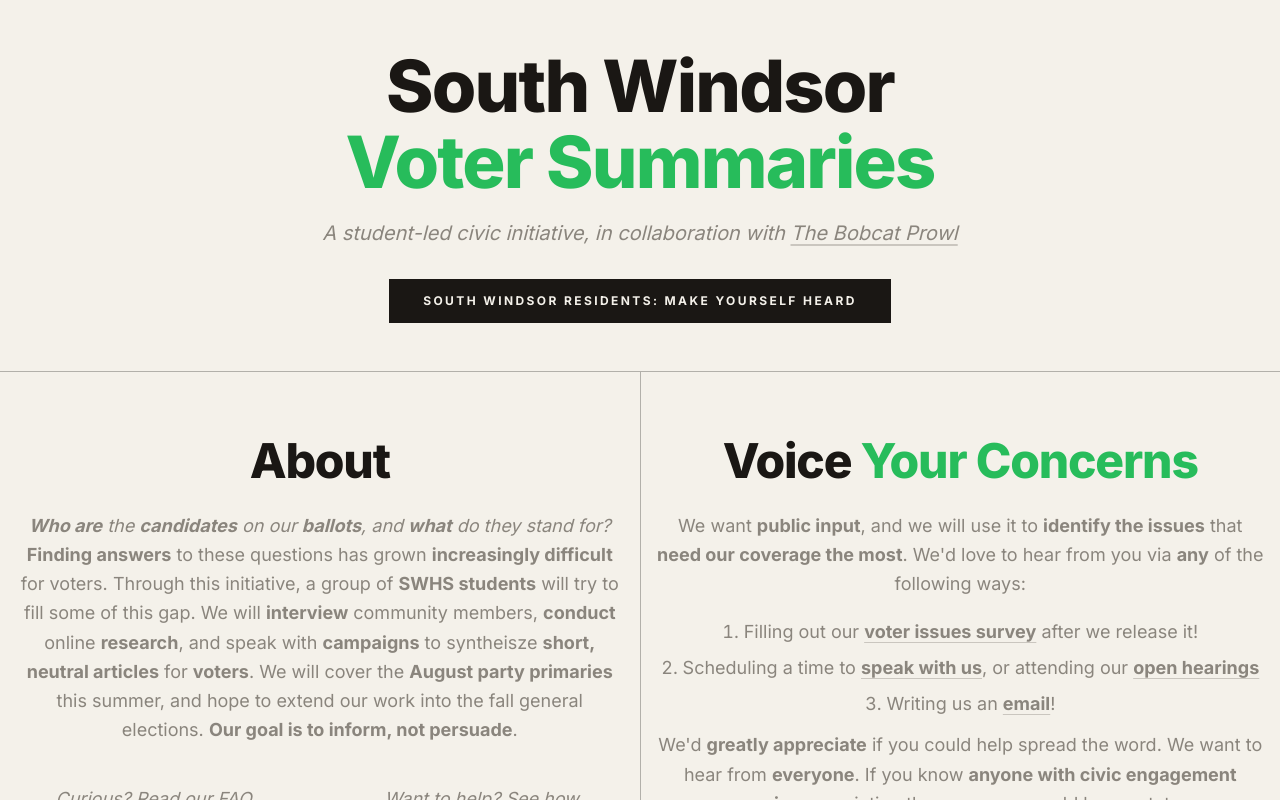
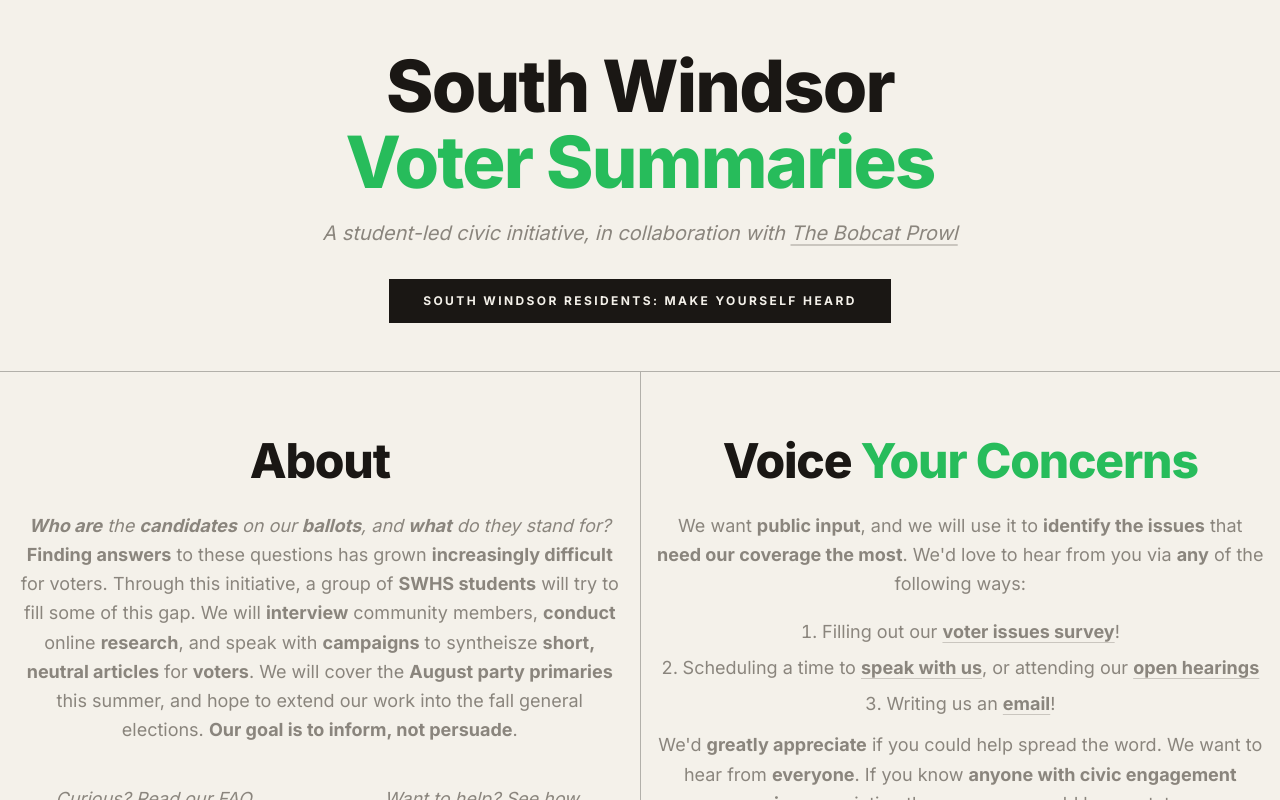
Before and after one commit to RoogerMao/swvs, a Next.js app: page / in a window 1280 px wide. Shown: the top 800 px of the page. Built offline with nearby package versions, Linux system fonts and the light colour scheme.

Commit message:
pushed survey updates

```diff
--- a/app/page.tsx
+++ b/app/page.tsx
@@ -63,20 +63,15 @@
               </a>
             </p>
 
-            <p className="inline-block border-2 border-rule bg-foreground px-8 py-3 text-xs font-bold uppercase tracking-[0.2em] text-background transition-colors hover:border-accent hover:bg-accent mt-8">
-              South Windsor Residents: Make Yourself Heard
-            </p>
-
-            {/*
             <div className="mt-8">
               <a
-                href="#"
+                target="_blank"
+                href="https://docs.google.com/forms/d/e/1FAIpQLScISnbSj9_Lh95w_o0l794Or00e7mFlG038Li7RkYM4wTX72Q/viewform"
                 className="inline-block border-2 border-rule bg-foreground px-8 py-3 text-xs font-bold uppercase tracking-[0.2em] text-background transition-colors hover:border-accent hover:bg-accent"
               >
                 South Windsor Residents: Make Yourself Heard
               </a>
             </div>
-            */}
           </div>
         </header>
 
@@ -137,14 +132,14 @@
                 <li className="pt-2">
                   Filling out our
                   {" "}<a
-                  href=""
+                  href="https://docs.google.com/forms/d/e/1FAIpQLScISnbSj9_Lh95w_o0l794Or00e7mFlG038Li7RkYM4wTX72Q/viewform"
                   target="_blank"
                   rel="noopener noreferrer"
                   className={linkClass}
                   >
                     <b>voter issues survey</b>
                   </a>
-                  {" "}after we release it!
+                  !
                 </li>
                 <li>
                   Scheduling a time to{" "}
```
